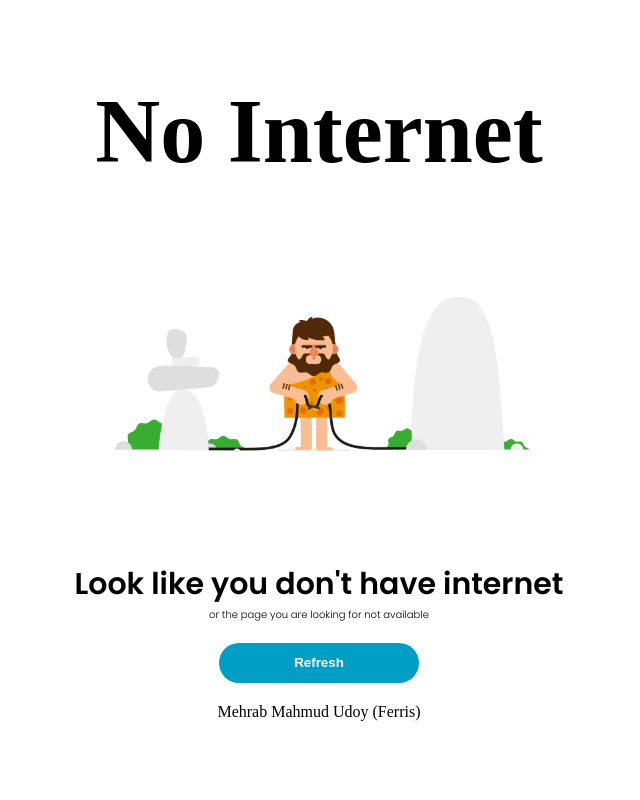
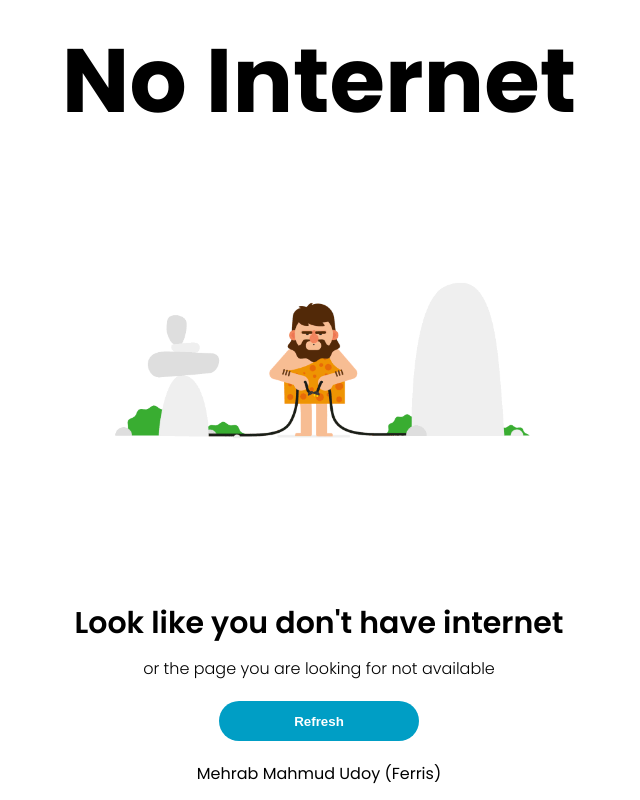
Before and after one commit to rimehrab/No-Internet.html, a plain HTML site: page index.html in a window 1280 px wide. Shown: the whole page, without its empty margins (321-961 px from the left). Drawn offline with Linux system fonts and the light colour scheme.

Commit message:
Update style.css

```diff
--- a/style.css
+++ b/style.css
@@ -5,38 +5,50 @@
     padding: 0;
     box-sizing: border-box;
 }
+
 body {
     display: flex;
     align-items: center;
     justify-content: center;
     min-height: 100vh;
     text-align: center;
+    font-family: "Poppins", sans-serif;
 }
+
 h1 {
     font-size: 90px;
+    margin-bottom: 20px;
 }
+
 img {
     width: 500px;
+    margin-bottom: 30px;
 }
+
 .text {
-  font-family: "Poppins", sans-serif;
+    text-align: center;
+    padding: 20px; /* Adjust padding as needed */
 }
+
 .text h2 {
     font-weight: 600;
     font-size: 30px;
+    margin-bottom: 10px;
 }
+
 .text p {
-  font-size: 10px;
+    font-size: 16px; /* Adjust font size as needed */
     font-weight: 300;
+    margin-bottom: 20px;
 }
 
 button {
     background: #009ec5;
     width: 200px;
     height: 40px;
-  margin: 20px;
     border-radius: 20px;
     color: #fff;
     border: none;
     font-weight: 600;
+    cursor: pointer;
 }
```
Lines whose indentation alone changed are shown as unchanged.
